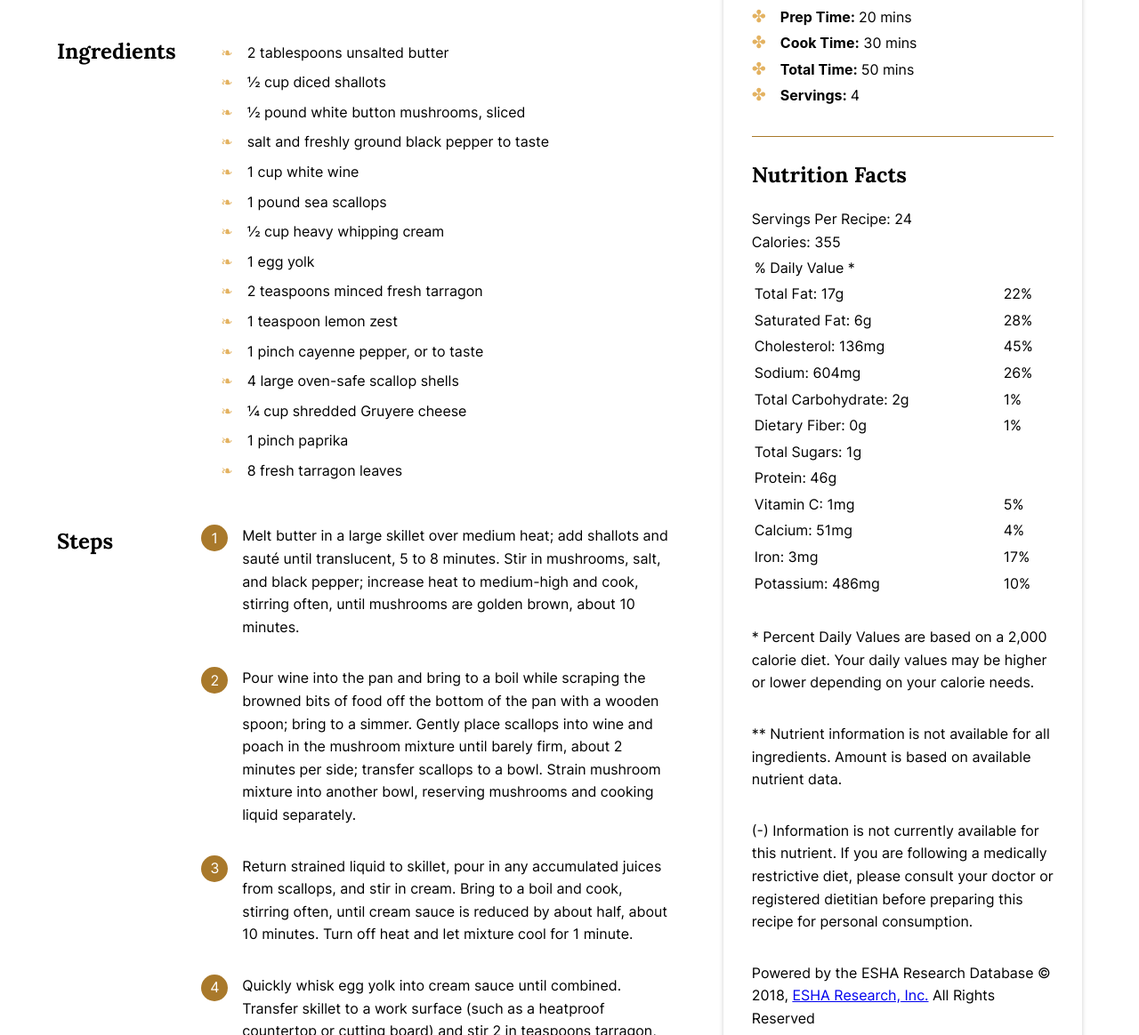
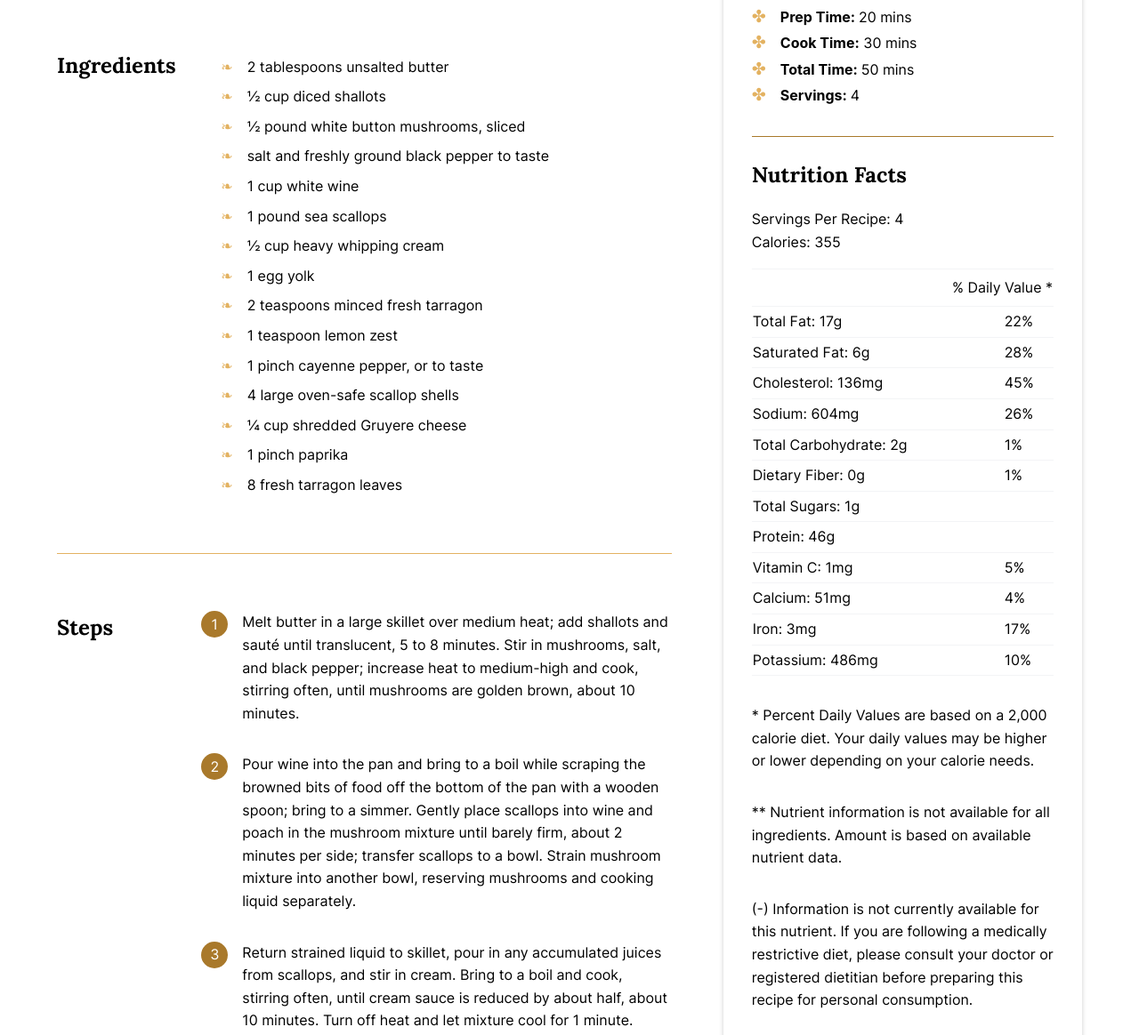
Before and after one commit to Sytreacy/odin-recipes, a plain HTML site: page recipes/how-to-make-coquilles-saint-jacques..html in a window 1280 px wide. Shown: the part 645-1809 px from the top of the page at 89% size. Drawn offline with Linux system fonts and the light colour scheme; a web font is replaced by a local one.

Commit message:
edit: index page h1 position, padding in left-side div of recipe page, add: table style in recipe page
- edit: change h1 top position,
- change padding value in left-side div of recipe page,
- add: table style in recipe page (Coquilles Saint-Jacques)

```diff
--- a/recipes/how-to-make-coquilles-saint-jacques..html
+++ b/recipes/how-to-make-coquilles-saint-jacques..html
@@ -139,12 +139,12 @@
                 <div class="nutrition-container">
                   <div>
                     <h2>Nutrition Facts</h2>
-                    <p>Servings Per Recipe: 24</p>
+                    <p>Servings Per Recipe: 4</p>
                     <p>Calories: 355</p>
                   </div>
                   <table class="w-100 nutrition-table">
                     <tr>
-                      <td>% Daily Value *</td>
+                      <td class="align-right pb-half" colspan="2">% Daily Value *</td>
                     </tr>
                     <tr>
                       <td>Total Fat: 17g</td>
@@ -171,10 +171,10 @@
                       <td>1%</td>
                     </tr>
                     <tr>
-                      <td>Total Sugars: 1g</td>
+                      <td colspan="2">Total Sugars: 1g</td>
                     </tr>
                     <tr>
-                      <td>Protein: 46g</td>
+                      <td colspan="2">Protein: 46g</td>
                     </tr>
                     <tr>
                       <td>Vitamin C: 1mg</td>
--- a/styles.css
+++ b/styles.css
@@ -73,6 +73,10 @@ body{
   margin: 0;
 }
 
+.align-right{
+  text-align: right;
+}
+
 .container{
   background: url('./img/wood-bg.jpg');
   background-repeat: no-repeat;
@@ -99,7 +103,7 @@ body{
   text-transform: uppercase;
   position: absolute;
   left: 165px;
-  top: 46px;
+  top: 34px;
   color: var(--light-grey);
 }
 
@@ -269,11 +273,31 @@ footer{
   padding-top: 2em;
 }
 
+.nutrition-table{
+  border-collapse: collapse;
+  margin-top: 1em;
+}
+
+.nutrition-table td {
+  border-top: 1px solid var(--light-grey);
+  padding-block: 0.25em;
+}
+
+td.pb-half{
+  padding-block: 0.5em;
+}
+
+.nutrition-table tr:last-child > td {
+  border-bottom: 1px solid var(--light-grey);
+}
+
 .left-side{
   flex-basis: 60%;
   flex-direction: column;
-  gap: 3em;
-  padding-bottom: 2em;
+}
+
+.left-side > div + div {
+  padding-block: 4em;
 }
 
 .desc-container{
@@ -305,6 +329,8 @@ h2{
 
 .steps-container{
   gap: 3.7em;
+  border-top: 1px solid var(--light-orange);
+  padding-bottom: 4em;
 }
 
 .steps-ol{
```
